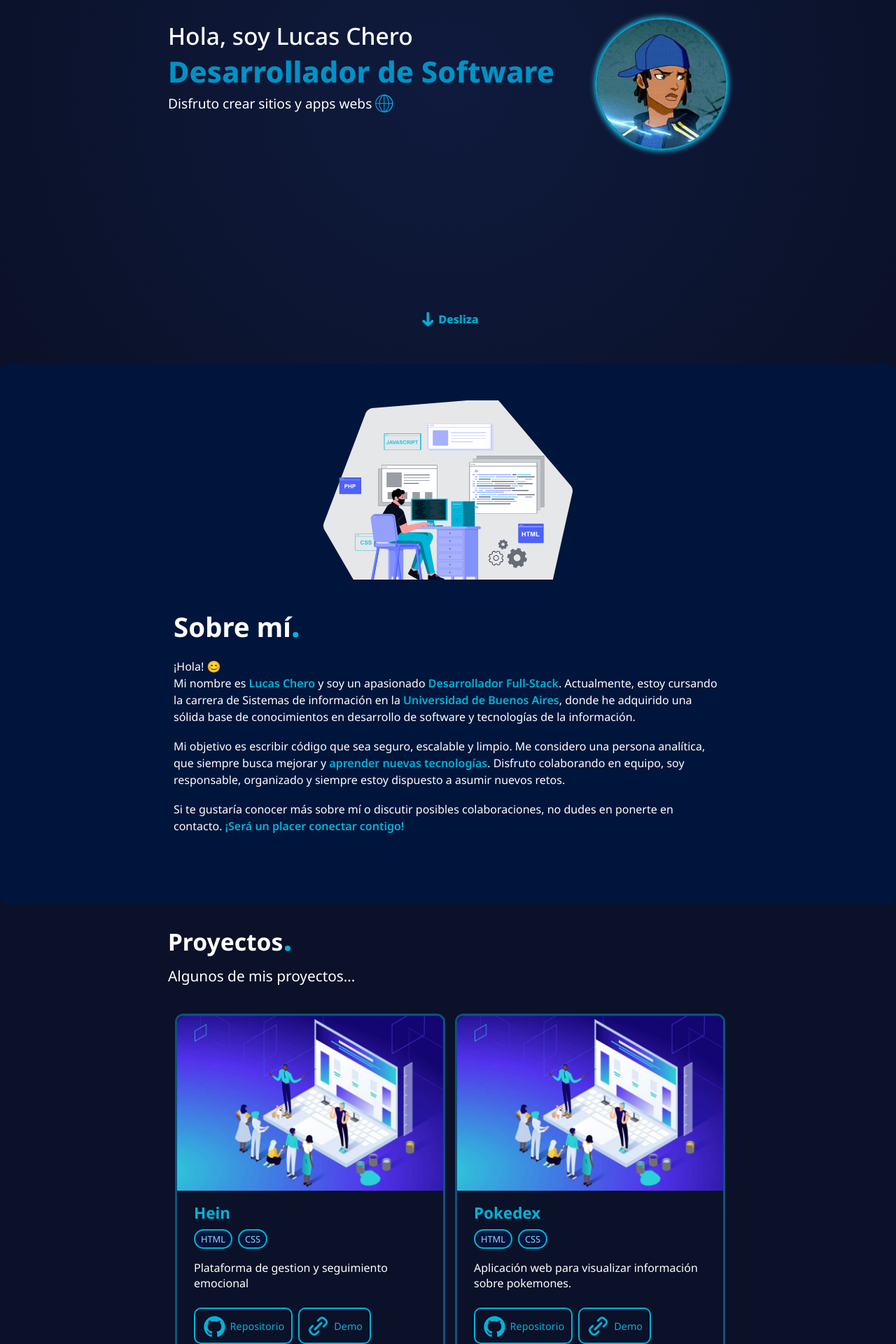
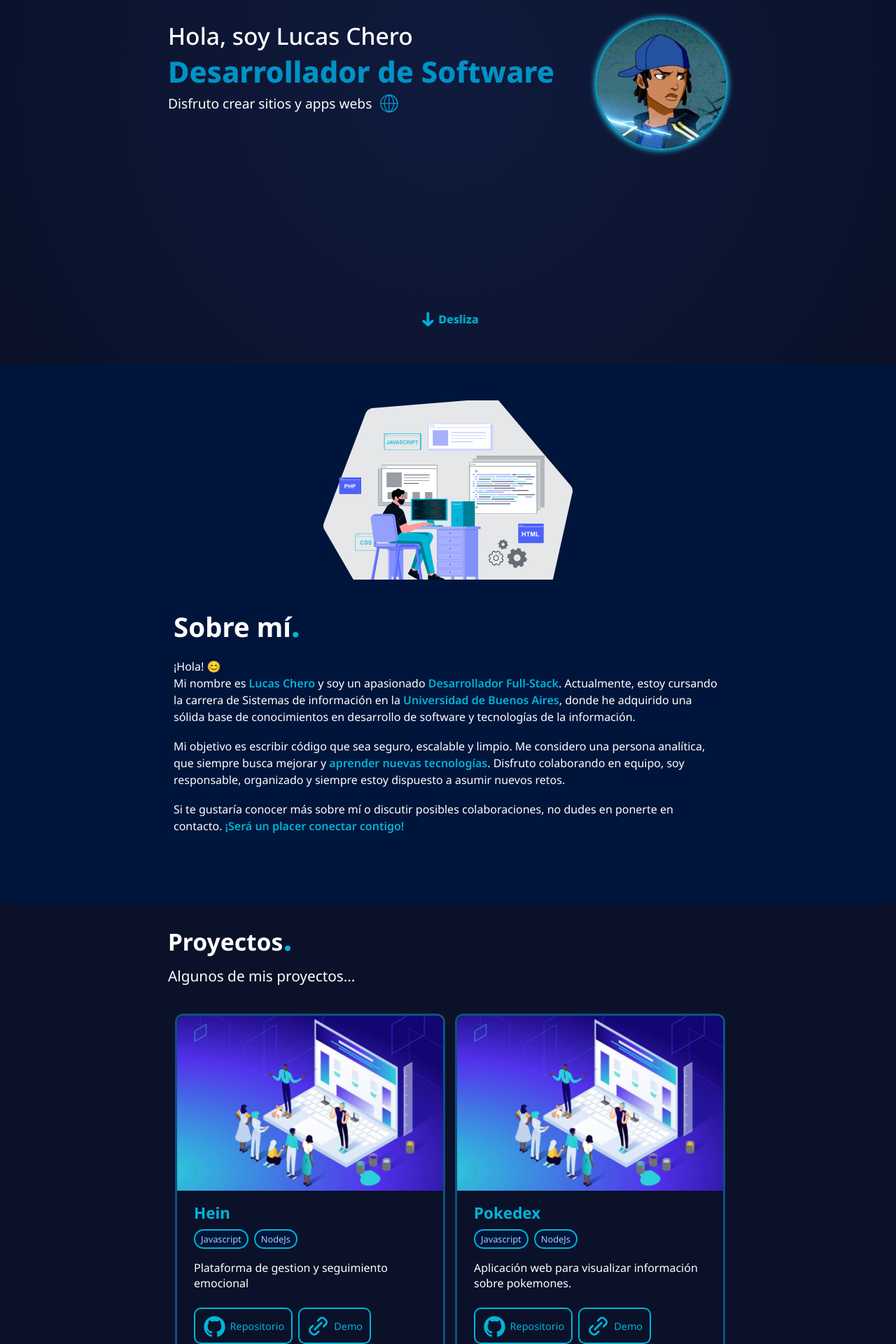
Before and after one commit to LucasCheer/Portafolio, a React (Vite) app: page / in a window 1280 px wide. Shown: the part 280-2200 px from the top of the page at 70% size. Built offline with nearby package versions, Linux system fonts and the light colour scheme.

Commit message:
Optimizacion del codigo

```diff
--- a/src/components/Header.jsx
+++ b/src/components/Header.jsx
@@ -21,7 +21,7 @@ function Header() {
                     <div className="hero-container">
                         <h1 id="msj-welcome">Hola, soy Lucas Chero</h1>
                         <p id="web-developer">Desarrollador <span> de Software</span></p>
-                        <p id="hero-subtitle" className="subtitle">Disfruto crear sitios y apps webs<img src={iconWorld}></img></p>
+                        <p id="hero-subtitle" className="subtitle">Disfruto crear sitios y apps webs<img className='world-img' src={iconWorld}></img></p>
                         <div className="btn-container">
                             <a href="https://linkedin.com/in/lucas-chero" target="_blank">
                                 <figcaption className="social-media">
--- a/src/components/Main/SectionProjects/CardProject/CardProject.jsx
+++ b/src/components/Main/SectionProjects/CardProject/CardProject.jsx
@@ -13,8 +13,8 @@ function CardProject({title, description}) {
             <div className="info-project">
                 <h2>{title}</h2>
                 <div className="tablet-container">
-                    <div className="tablet">HTML</div>
-                    <div className="tablet">CSS</div>
+                    <div className="tablet">Javascript</div>
+                    <div className="tablet">NodeJs</div>
                 </div>
                 <p className="descrip-project">{description}</p>
             </div>
```
Also changed, not shown: src/App.css (+0 -8 lines).
